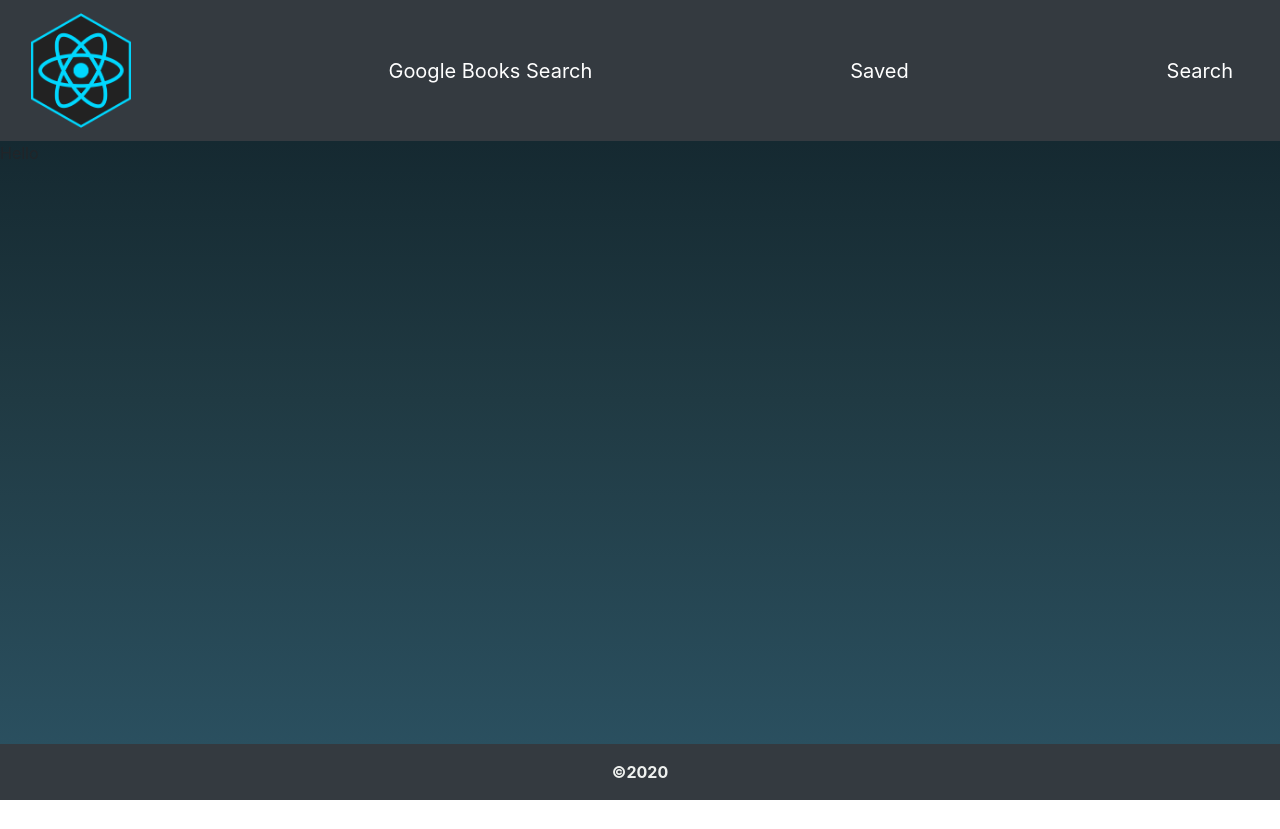
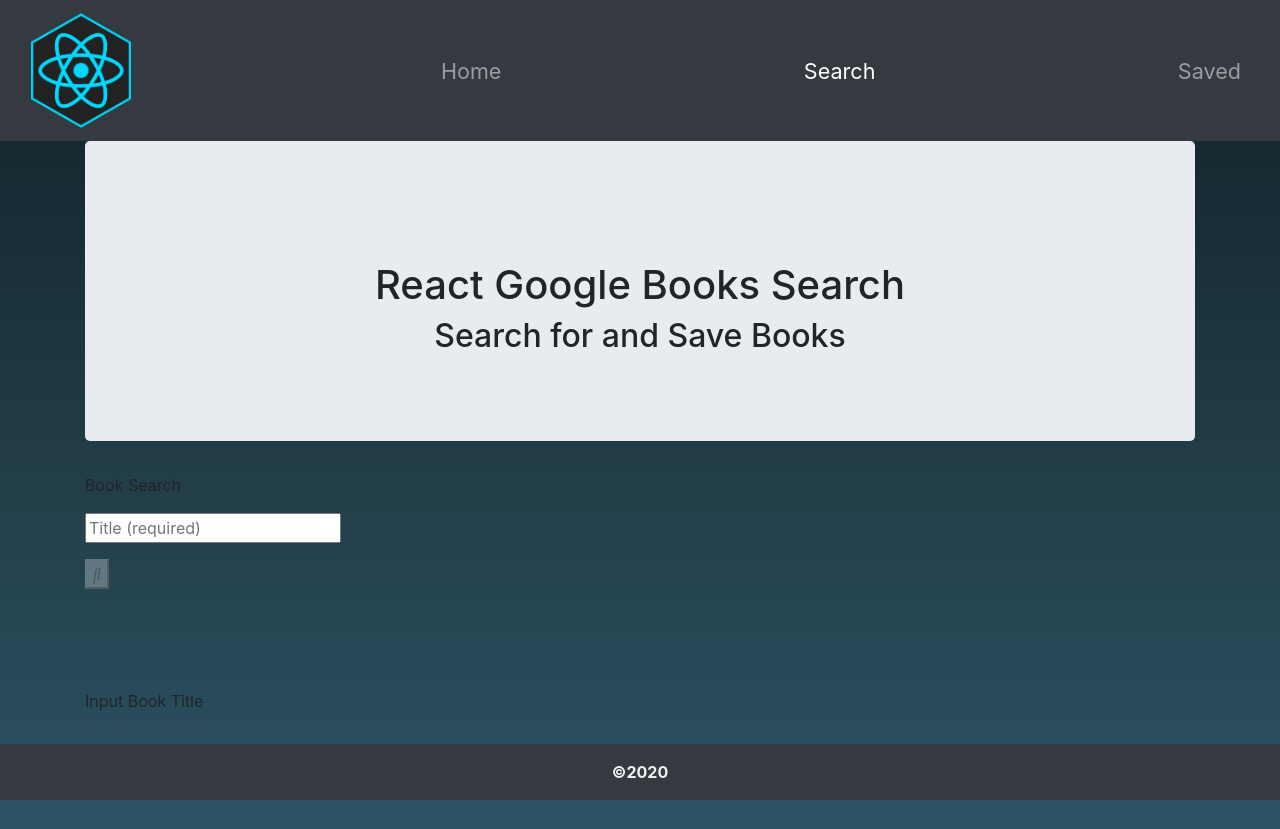
Before and after one commit to DopamineDriven/google-books-search-react, a React (Create React App) app in the folder client/: page /search in a window 1280 px wide. Before the commit the page ends 800 px from the top, so only its background shows below. Built offline with nearby package versions, Linux system fonts and the light colour scheme.

Commit message:
Navbar refactor via react-router-dom { Link }

```diff
--- a/client/src/components/Navbar/Navbar.css
+++ b/client/src/components/Navbar/Navbar.css
@@ -3,9 +3,24 @@
   }
 .nav-item{
     display: inline-block;
+    color: #F0F2F0;
+    font-size: large;
   }
 
 .Navbar {
     color: #F0F2F0;
     float: right;
 }
+
+.nav-link{
+  display: inline-block;
+  color: #F0F2F0;
+  font-size: larger;
+}
+
+.nav-link:active{
+  display: inline-block;
+  color: #F0F2F0;
+  font-size: larger;
+  border-bottom: solid white 1px;
+}
--- a/client/src/components/Navbar/Navbar.jsx
+++ b/client/src/components/Navbar/Navbar.jsx
@@ -2,40 +2,59 @@
 import './Navbar.css';
 // import Container from '../Container/Container.jsx'
 import ReactLogo from '../../images/Logo.png'
+import { Link } from 'react-router-dom';
 
 const Navbar = () => {
   return (
     <nav className="navbar navbar-expand-md navbar-dark sticky-top bg-dark">
         <div className="container-fluid">
-            <a href="/" className="navbar-brand">
+            <Link to="/" className="navbar-brand">
                 <img src={ReactLogo} alt="react" className="img-fluid" height="99.66px" width="99.6px"/>
-            </a>
-            <button className="navbar-toggler" type="button" data-toggle="collapse" data-target="#navbarResponsive">
+            </Link>
+            {/* <button className="navbar-toggler" type="button" data-toggle="collapse" data-target="#navbarResponsive">
                 <span className="navbar-toggler-icon"></span>
             </button>
-            <div className="collapse navbar-collapse" id="navbarResponsive">
+            <div className="collapse navbar-collapse" id="navbarResponsive"> */}
                 <ul className="navbar-nav ml-auto">
                     <li className="nav-item">
-                        <a href="/" className="navbar-brand">
-                            Google Books Search
-                        </a>
+                        <Link
+                            to="/"
+                            className={
+                                window.location.pathname === "/" || window.location.pathname === "/home"
+                                ? "nav-link active"
+                                : "nav-link"
+                            }>
+                            Home
+                        </Link>
                     </li>
                 </ul>
                 <ul className="navbar-nav ml-auto">
                     <li className="nav-item">
-                        <a href="/saved" className="navbar-brand">
-                            Saved
-                        </a>
+                        <Link
+                            to="/search"
+                            className={
+                                window.location.pathname === "/search"
+                                    ? "nav-link active"
+                                    : "nav-link"
+                            }>
+                            Search
+                        </Link>
                     </li>
                 </ul>
                 <ul className="navbar-nav ml-auto">
                     <li className="nav-item">
-                        <a href="/search" className="navbar-brand">
-                            Search
-                        </a>
+                        <Link
+                            to="/saved"
+                            className={
+                                window.location.pathname === "/saved"
+                                ? "nav-link active"
+                                : "nav-link"
+                            }>
+                            Saved
+                        </Link>
                     </li>
                 </ul>
-            </div>
+            {/* </div> */}
             </div>
     </nav>
   )
--- a/client/src/pages/Saved.jsx
+++ b/client/src/pages/Saved.jsx
@@ -44,7 +44,7 @@
                             React Google Books Search
                         </h1>
                         <h2 className="text-center">
-                            Search for  Save Books
+                            Search for and Save Books
                         </h2>
                     </Jumbotron>
                 </Col>
--- a/client/src/pages/Search.jsx
+++ b/client/src/pages/Search.jsx
@@ -1,5 +1,11 @@
-import React, { Component } from 'react';
+import React, { Component } from "react";
+import Jumbotron from "../components/Jumbotron/Jumbotron.jsx";
+import Wrapper from "../components/Wrapper/Wrapper.jsx";
 import API from "../utils/API.js";
+import { Col, Row, Container } from "../components/Grid/Grid.jsx";
+import { List, ListItem } from "../components/List/List.jsx";
+import { Input, FormBtn } from "../components/Form/Form.jsx";
+import Moment from "moment";
 
 class Search extends Component {
     state = {
@@ -7,6 +13,30 @@
         query: "",
         errorMsg: 'Input Book Title'
      }
+
+     loadBooks = (data) => {
+        let objectBooks = { books: [] }
+        for (let i=0; i < data.length; i++) {
+            if (data[i].volumeInfo.imageLinks) {
+                let items = {
+                    // unique id
+                    id: data[i].id,
+                    title: data[i].volumeInfo.title,
+                    authors: data[i].volumeInfo.authors,
+                    // published date
+                    publishedDate: data[i].volumeInfo.publishedDate,
+                    description: data[i].volumeInfo.description,
+                    // display image as contained thumbnail
+                    image: data[i].volumeInfo.imageLinks.thumbnail,
+                    // display preview link if exists
+                    link: data[i].volumeInfo.infoLink
+                }
+                console.log(items)
+                objectBooks.books.push(items)
+            }
+        }
+        this.setState({ books: objectBooks.books, query: "" })
+    }
 
     handleInputDelta = event => {
         const { name, value } = event.target;
@@ -19,9 +49,7 @@
         if (this.state.query) {
             API.getBooksGoogle(this.state.query)
                 .then(res => {
-                    this.setState({
-                        books: res.data.items
-                    })
+                    this.loadBooks(res.data.items)
                 })
                 .catch(error => {
                     console.log(error)
@@ -46,18 +74,85 @@
             title: book.volumeInfo.title,
             subtitle: book.volumeInfo.subtitle,
             authors: book.volumeInfo.authors,
-            link: book.volumeInfo.previewLink,
+            link: book.volumeInfo.infoLink,
             date: book.volumeInfo.publishedDate,
             description: book.volumeInfo.description,
             image: book.volumeInfo.imageLinks.thumbnail
-        }).then(() => this.getBooks())
+        }).then((res) => {
+            this.props.history.push("/saved")})
     }
 
-     render() {
-         return (
-             <div>Hello</div>
-         )
-     }
+    render() {
+        return (
+            <Container>
+                <Row>
+                    <Col size="md-12">
+                        <Jumbotron className="jumbo">
+                            <h1 className="text-center text-bold">
+                                React Google Books Search
+                            </h1>
+                            <h2 className="text-center">
+                                Search for and Save Books
+                            </h2>
+                        </Jumbotron>
+                    </Col>
+                </Row>
+                <Row className="rowSearch">
+                    <Col size="md-12">
+                        <Wrapper>
+                            <form className="searchForm">
+                                <p className="searchFormHeading">Book Search</p>
+                                    <Input
+                                        className="searchFormInput"
+                                        value={this.state.query}
+                                        onChange={this.handleInputDelta}
+                                        name="query"
+                                        placeholder="Title (required)"
+                                    />
+                                    <FormBtn
+                                        className="searchFormBtn"
+                                        // if no search query, disable the button
+                                        disabled={!(this.state.query)}
+                                        onClick={
+                                            this.handleFormSubmit}
+                                            text="search"
+                                    >
+                                        <i className="fas fa-search"></i>
+                                    </FormBtn>
+                            </form>
+                        </Wrapper>
+                    </Col>
+                </Row>
+                <Row>
+                    <Col size="md-12 sm-12">
+                        {this.state.books.length ? (
+                            <List>
+                                {this.state.books.map(book => (
+                                    <React.Fragment key = {book.id}>
+                                    <ListItem key = {book.id}>
+                                        <a href={book.link} rel="noreferrer" target="__blank"><br/>{book.title}<br/>{book.subtitle}</a>
+                                        <img src={book.image} alt={book.title} className="bookImage" />
+                                        <p className="listAuthor">Author(s): {book.authors}</p>
+                                        <p className="listImage">Image: {book.image}</p>
+                                        <p className="listImage">Link: {book.infoLink}</p>
+                                        <p className="listPublish">Published:
+                                            {Moment(book.publishedDate, 'YYYY-MM-DDTHh:mm:ss')
+                                            .format("MM-DD-YYYY")}</p>
+                                        <p className="listDescription">{book.description}</p>
+                                        <button className="listButton" type="btn btn-md" label="search"
+                                        onClick={() => this.handleSaveBook(book.id)}>
+                                            <i className="fas fa-save"></i></button>
+                                    </ListItem>
+                                    </React.Fragment>
+                                ))}
+                            </List>
+                        ) : (
+                            <p className="searchFormOpen">{this.state.errorMsg}</p>
+                        )}
+                    </Col>
+                </Row>
+            </Container>
+        )
+    }
 }
-
 export default Search;
```
